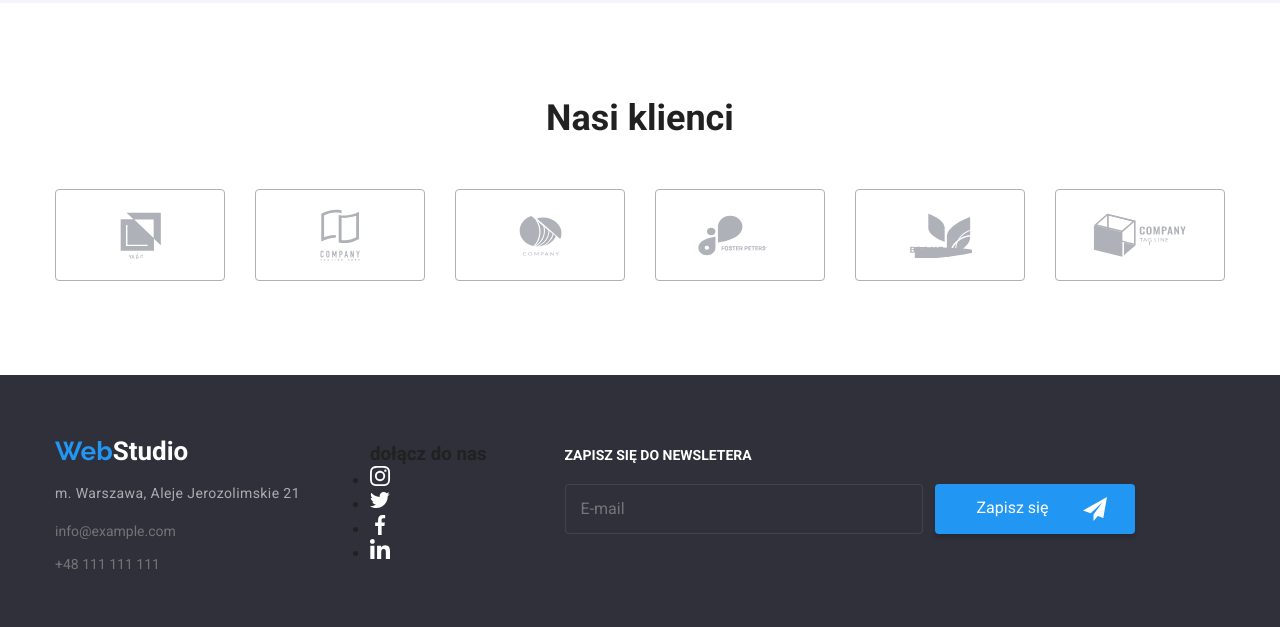
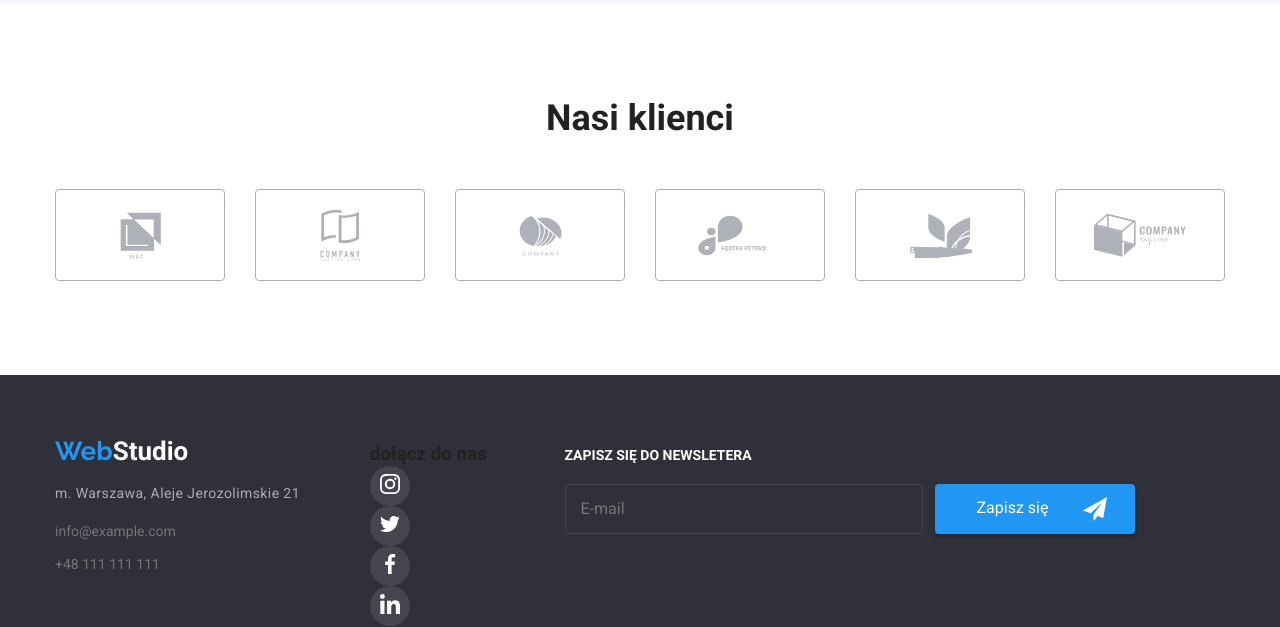
Before and after one commit to Damian136/goit-markup-hw-07, a plain HTML site: page index.html in a window 1280 px wide. Shown: the part 2457-3084 px from the top of the page. Drawn offline with nearby package versions, Linux system fonts and the light colour scheme.

Commit message:
zmiany909

```diff
--- a/sass/layout/_footer-navigation.scss
+++ b/sass/layout/_footer-navigation.scss
@@ -77,7 +77,7 @@
   padding-top: 20px;
   gap: 10px;
 }
-.footer-socialmedia-item {
+.footer-socialmedia__item {
   fill: #ffffff;
   width: 40px;
   height: 40px;
```
Also changed, not shown: css/main.min.css, 1 other file.
